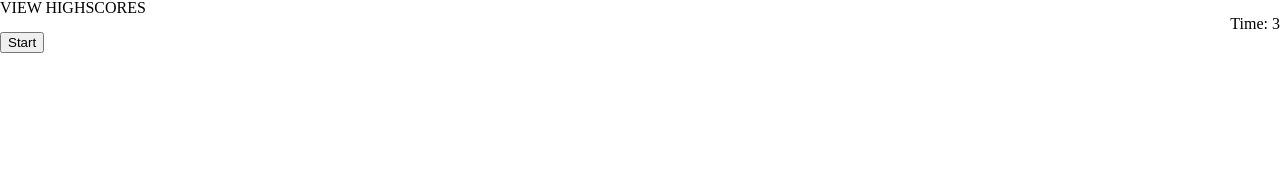
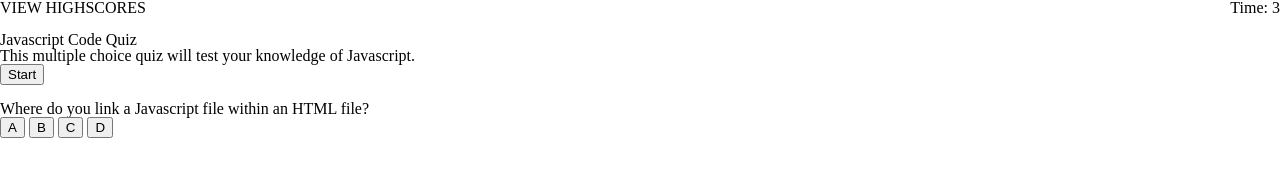
Before and after one commit to bnadel4/code-quiz, a plain HTML site: page index.html in a window 1280 px wide. Drawn offline with Linux system fonts and the light colour scheme.

Commit message:
built question view on homepage

```diff
--- a/assets/style.css
+++ b/assets/style.css
@@ -1,3 +1,15 @@
-.highscore {
-  width: 40%;
+header {
+  display: flex;
 }
+
+.time {
+  margin-left: auto;
+}
+
+.homescreen {
+  margin-top: 1em;
+}
+
+.questions {
+  margin-top: 1em;
+}
--- a/index.html
+++ b/index.html
@@ -10,14 +10,30 @@
 </head>
 <body>
   <!-- countdown timer displayed here -->
-  <h1 class="highscore">VIEW HIGHSCORES</h1>
-  <h1 class="time" style="text-align:right;"></h1>
+  <header>
+    <h1 class="highscore">VIEW HIGHSCORES</h1>
+    <h1 class="time" style="text-align:right;"></h1>
+  </header>
 
-  <section>
-    <div class="startTimer" >
+  <section class="homescreen">
+    <h2>Javascript Code Quiz</h2>
+    <p>This multiple choice quiz will test your knowledge of Javascript.</p>
+    <div class="startTimer">
       <button id="startButton">Start</button>
     </div>
   </section>
+
+  <section class="questions">
+    <h2>Where do you link a Javascript file within an HTML file?</h2>
+    <ul>
+      <button><li>A</li></button>
+      <button><li>B</li></button>
+      <button><li>C</li></button>
+      <button><li>D</li></button>
+    </ul>
+  </section>
+
+
 
 
 
```
